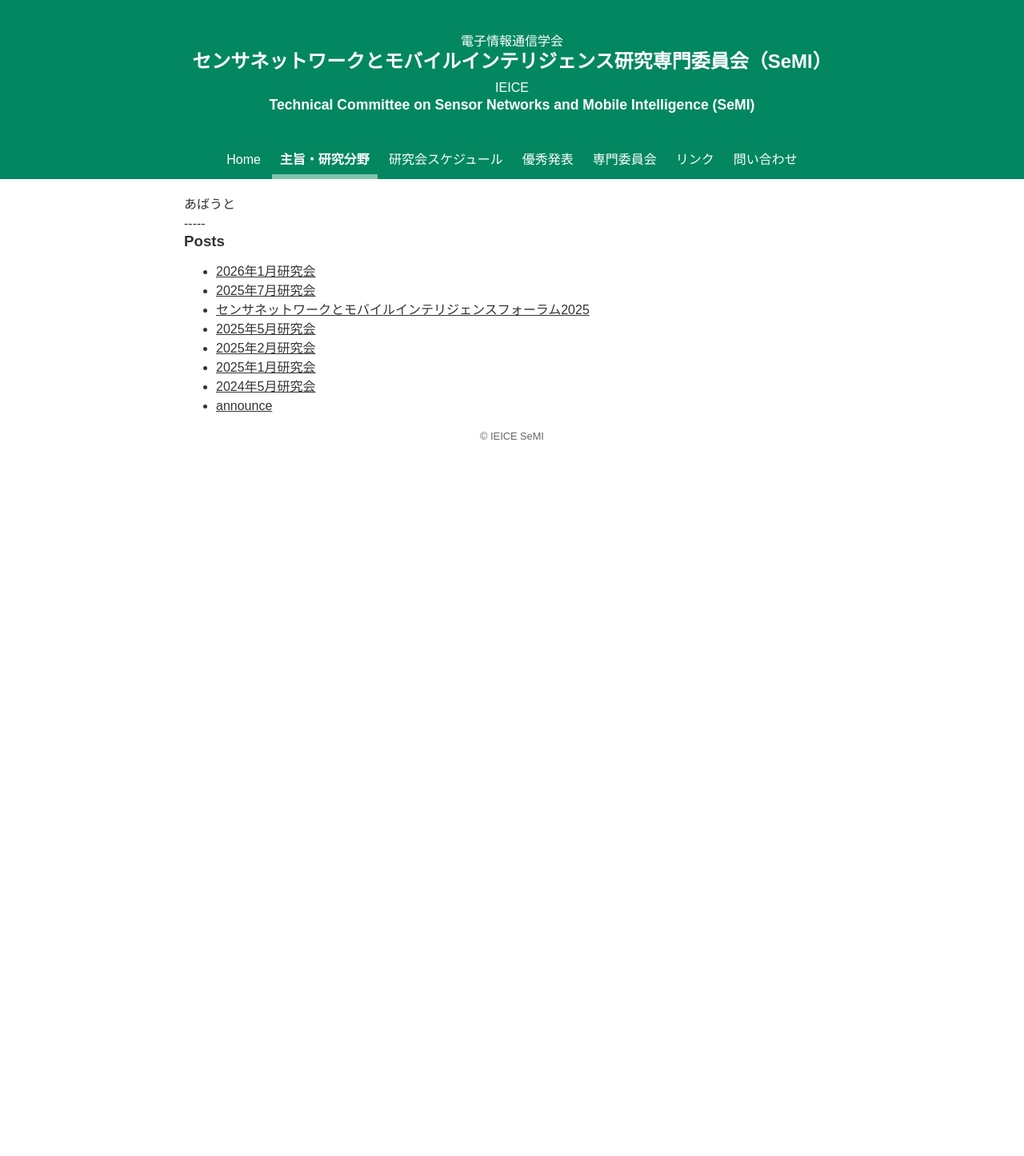
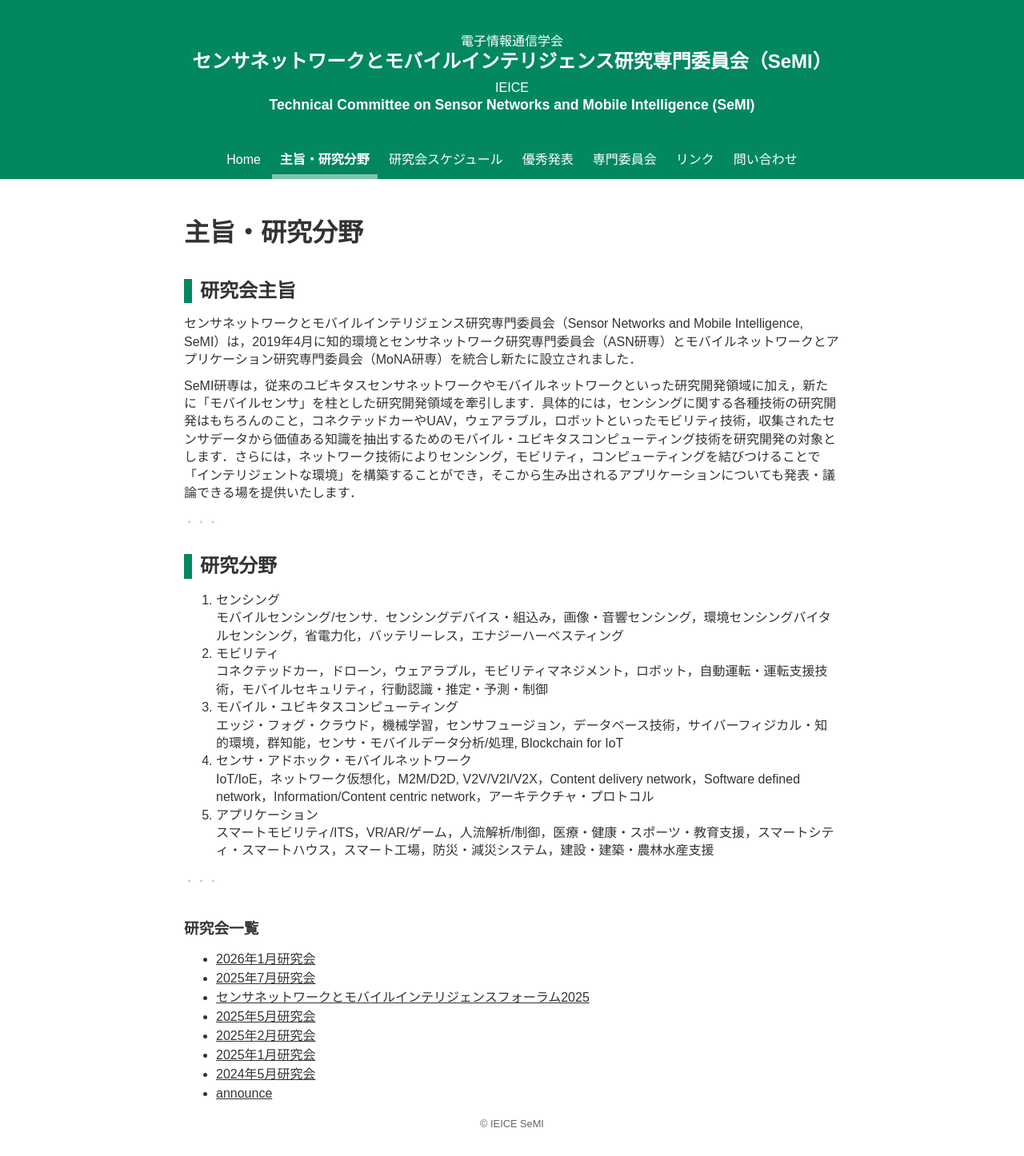
Before and after one commit to IEICE-SeMI/ieice-semi.github.io, a Jekyll site: the page built from docs/about.md, in a window 1280 px wide. Shown: the whole page at 80% size. Built offline with Jekyll 4.4.1, drawn with Linux system fonts in a browser that asks for light colours; before the commit the page ends 900 px from its top, so only the background shows below that.

```diff
--- a/docs/_layouts/page.html
+++ b/docs/_layouts/page.html
@@ -13,11 +13,12 @@
   <body>
     {% include header.html %}
     <main id="content" class="main-content" role="main">
-      {{ title }}
-      {{ content }}
-
-      -----
-      <h3>Posts</h3>
+      <h1 class="page-title">{{ page.title }}</h1>
+      <div class="content">
+        {{ content }}
+        <hr>
+      </div>
+      <h3>研究会一覧</h3>
       <ul>
         {% for post in site.posts %}
           <li>
--- a/docs/_layouts/post.html
+++ b/docs/_layouts/post.html
@@ -13,7 +13,7 @@
   <body>
     {% include header.html %}
     <main id="content" class="main-content" role="main">
-      <h1>{{ page.title }}</h1>
+      <h1 class="page-title">{{ page.title }}</h1>
       <div class="content">
         {{ content }}
       </div>
--- a/docs/about.md
+++ b/docs/about.md
@@ -1,7 +1,26 @@
 ---
 layout: page
-title: About
+title: "主旨・研究分野"
 permalink: /about/
 ---
 
-あばうと
+# 研究会主旨
+
+センサネットワークとモバイルインテリジェンス研究専門委員会（Sensor Networks and Mobile Intelligence, SeMI）は，2019年4月に知的環境とセンサネットワーク研究専門委員会（ASN研専）とモバイルネットワークとアプリケーション研究専門委員会（MoNA研専）を統合し新たに設立されました．
+
+SeMI研専は，従来のユビキタスセンサネットワークやモバイルネットワークといった研究開発領域に加え，新たに「モバイルセンサ」を柱とした研究開発領域を牽引します．具体的には，センシングに関する各種技術の研究開発はもちろんのこと，コネクテッドカーやUAV，ウェアラブル，ロボットといったモビリティ技術，収集されたセンサデータから価値ある知識を抽出するためのモバイル・ユビキタスコンピューティング技術を研究開発の対象とします．さらには，ネットワーク技術によりセンシング，モビリティ，コンピューティングを結びつけることで「インテリジェントな環境」を構築することができ，そこから生み出されるアプリケーションについても発表・議論できる場を提供いたします．
+
+-----
+
+# 研究分野
+
+1. センシング
+    モバイルセンシング/センサ．センシングデバイス・組込み，画像・音響センシング，環境センシングバイタルセンシング，省電力化，バッテリーレス，エナジーハーベスティング
+2. モビリティ
+    コネクテッドカー，ドローン，ウェアラブル，モビリティマネジメント，ロボット，自動運転・運転支援技術，モバイルセキュリティ，行動認識・推定・予測・制御
+3. モバイル・ユビキタスコンピューティング
+    エッジ・フォグ・クラウド，機械学習，センサフュージョン，データベース技術，サイバーフィジカル・知的環境，群知能，センサ・モバイルデータ分析/処理, Blockchain for IoT
+4. センサ・アドホック・モバイルネットワーク
+    IoT/IoE，ネットワーク仮想化，M2M/D2D, V2V/V2I/V2X，Content delivery network，Software defined network，Information/Content centric network，アーキテクチャ・プロトコル
+5. アプリケーション
+    スマートモビリティ/ITS，VR/AR/ゲーム，人流解析/制御，医療・健康・スポーツ・教育支援，スマートシティ・スマートハウス，スマート工場，防災・減災システム，建設・建築・農林水産支援
--- a/docs/assets/css/styles.css
+++ b/docs/assets/css/styles.css
@@ -87,6 +87,11 @@ main.main-content h1 a {
   color: #028760;
 }
 
+main.main-content h1.page-title {
+  font-size: 2rem;
+  margin: 30px 0 0;
+}
+
 main.main-content div.content {
   padding: 20px 0;
   overflow-wrap: break-word;
@@ -103,6 +108,11 @@ main.main-content div.content h1 {
 main.main-content div.content h2 {
   margin: 20px 0 10px;
   font-size: 1.3rem;
+}
+
+main.main-content div.content h3 {
+  margin: 15px 0 10px;
+  font-size: 1.1rem;
 }
 
 main.main-content div.content p {
```
Also changed, not shown: docs/_posts/2026-01-22-conf.md (+2 -2 lines), docs/award.md (added, +373 -0 lines), 1 other file.
